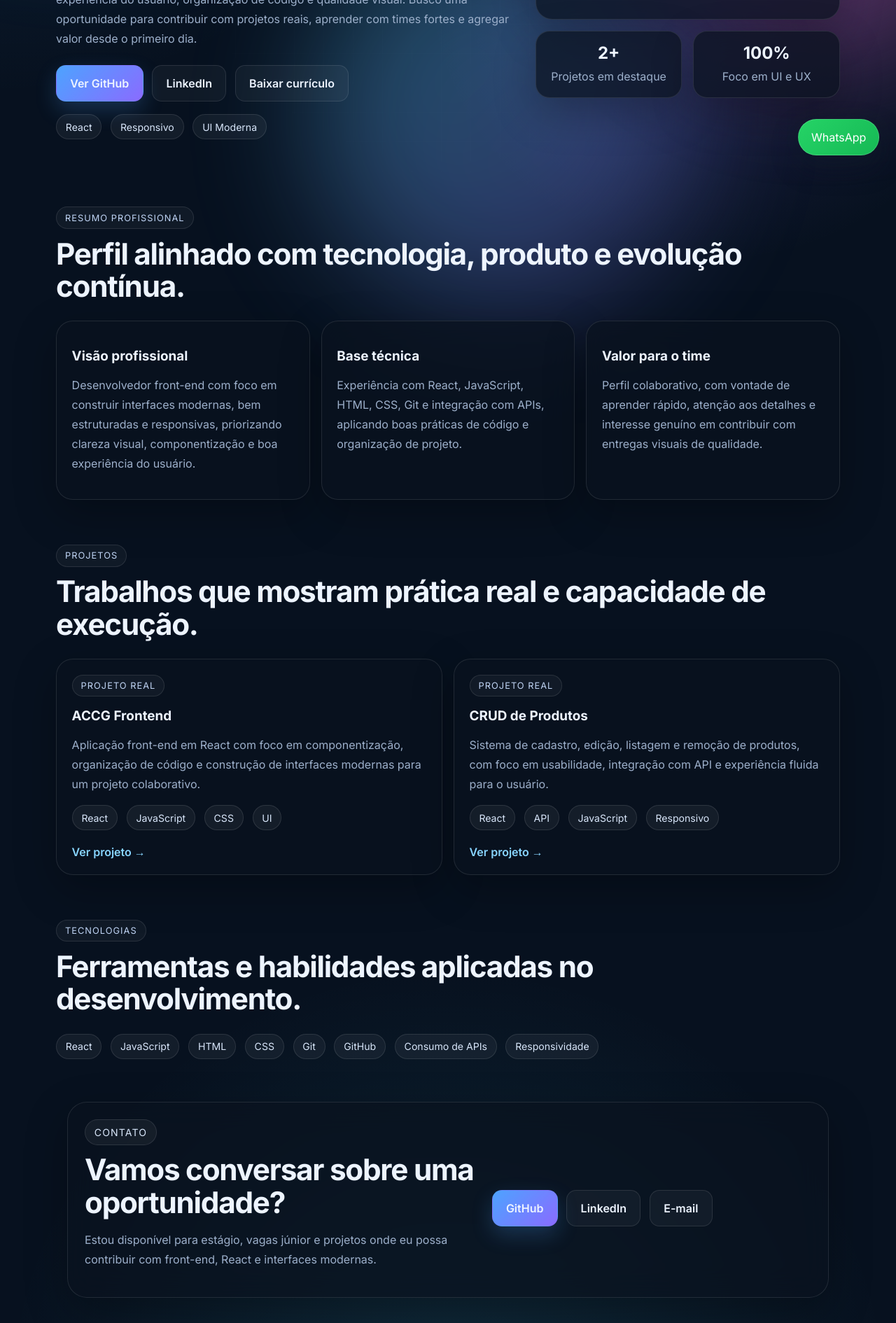
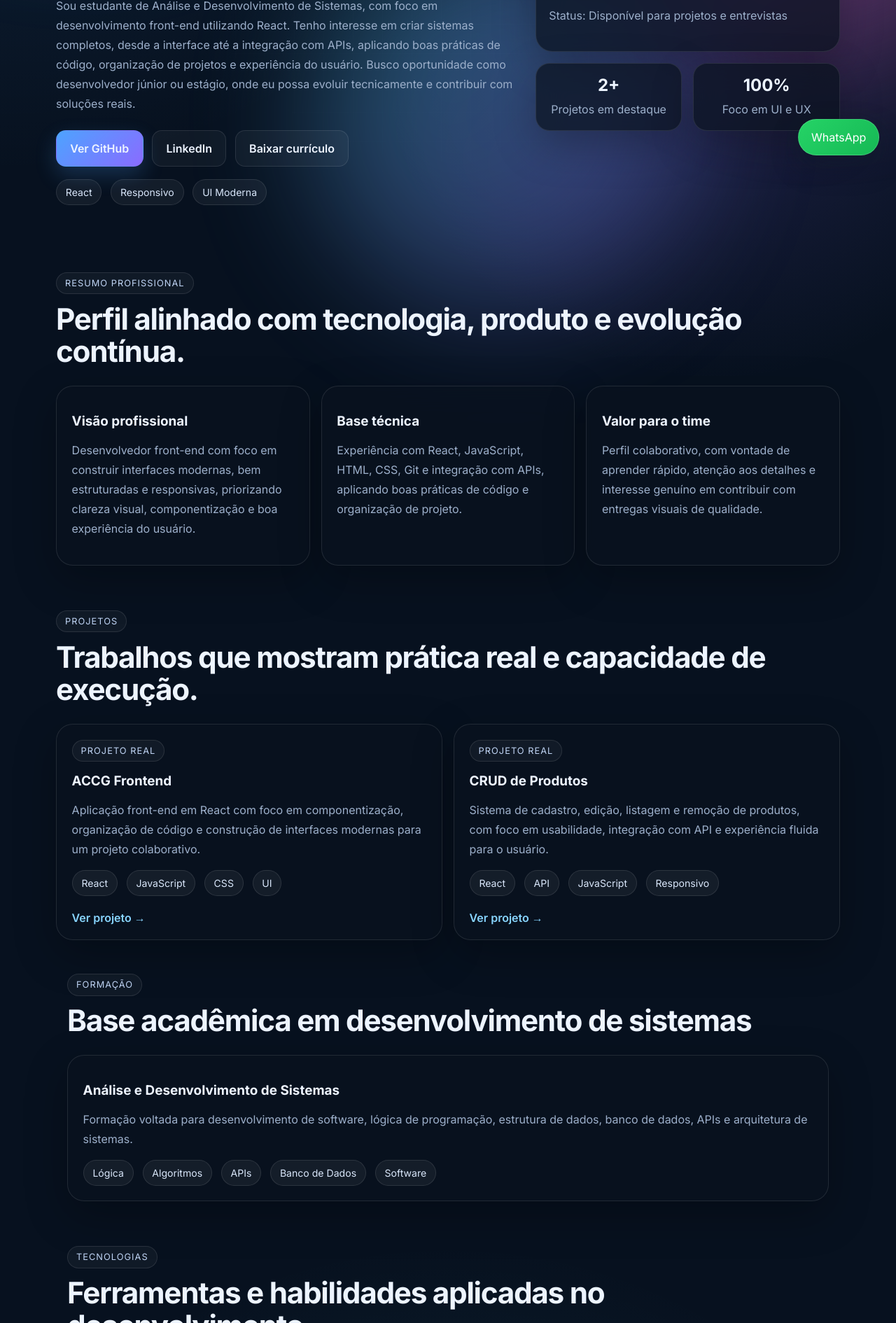
Before and after one commit to lucas173939/Portfolio-lucasdev, a plain HTML site: page index.html in a window 1280 px wide. Shown: the part 554-2444 px from the top of the page at 70% size. Drawn offline with Linux system fonts and the light colour scheme.

Commit message:
Add files via upload

```diff
--- a/index.html
+++ b/index.html
@@ -40,14 +40,16 @@
       <div class="hero-copy">
         <span class="eyebrow">PORTFÓLIO • FRONT-END • TECNOLOGIA</span>
 <h1>
-          Interfaces modernas com
-          <span class="gradient-text"> identidade tech</span>
-          e foco em produto digital.
+Desenvolvimento de sistemas com
+<span class="gradient-text"> foco em tecnologia moderna</span>
+e experiência do usuário.
 </h1>
         <p class="hero-text">
-          Sou Lucas Fernando Da Silva Santos, desenvolvedor front-end focado em React, criando interfaces modernas, responsivas e funcionais.
-          Tenho atenção especial à experiência do usuário, organização de código e qualidade visual.
-          Busco uma oportunidade para contribuir com projetos reais, aprender com times fortes e agregar valor desde o primeiro dia.
+          Sou estudante de Análise e Desenvolvimento de Sistemas, com foco em desenvolvimento front-end utilizando React.
+
+Tenho interesse em criar sistemas completos, desde a interface até a integração com APIs, aplicando boas práticas de código, organização de projetos e experiência do usuário.
+
+Busco oportunidade como desenvolvedor júnior ou estágio, onde eu possa evoluir tecnicamente e contribuir com soluções reais.
 </p>
 
         <div class="hero-actions">
@@ -73,7 +75,7 @@
             <p>Nome: Lucas Fernando Da Silva Santos</p>
             <p>Especialidade: Front-end Developer</p>
             <p>Stack principal: React, JavaScript, HTML, CSS</p>
-            <p>Objetivo: Estágio / oportunidade júnior</p>
+            <p>Objetivo: Estágio / oportunidades júnior</p>
             <p>Status: Disponível para projetos e entrevistas</p>
           </div>
         </div>
@@ -161,6 +163,27 @@
           <a class="project-link" href="https://github.com/lucas173939" target="_blank" rel="noreferrer">Ver projeto →</a>
         </article>
       </div>
+<section class="section container reveal">
+  <div class="section-heading">
+    <span class="section-tag">Formação</span>
+    <h2>Base acadêmica em desenvolvimento de sistemas</h2>
+  </div>
+
+  <div class="glass-card">
+    <h3>Análise e Desenvolvimento de Sistemas</h3>
+    <p>
+      Formação voltada para desenvolvimento de software, lógica de programação,
+      estrutura de dados, banco de dados, APIs e arquitetura de sistemas.
+    </p>
+
+    <div class="stack">
+      <span>Lógica</span>
+      <span>Algoritmos</span>
+      <span>APIs</span>
+      <span>Banco de Dados</span>
+      <span>Software</span>
+    </div>
+  </div>
 </section>
 
     <section id="skills" class="section container reveal">
@@ -171,13 +194,17 @@
 
       <div class="skills">
   <span>React</span>
+  <span>TypeScript</span>
   <span>JavaScript</span>
   <span>HTML</span>
   <span>CSS</span>
   <span>Git</span>
   <span>GitHub</span>
   <span>Consumo de APIs</span>
-        <span>Responsividade</span>
+  <span>Lógica de Programação</span>
+  <span>Estrutura de Dados</span>
+  <span>Sistemas</span>
+</div>
 
     <section id="contato" class="section container reveal">
       <div class="contact-card">
```
Lines whose indentation alone changed are shown as unchanged.
